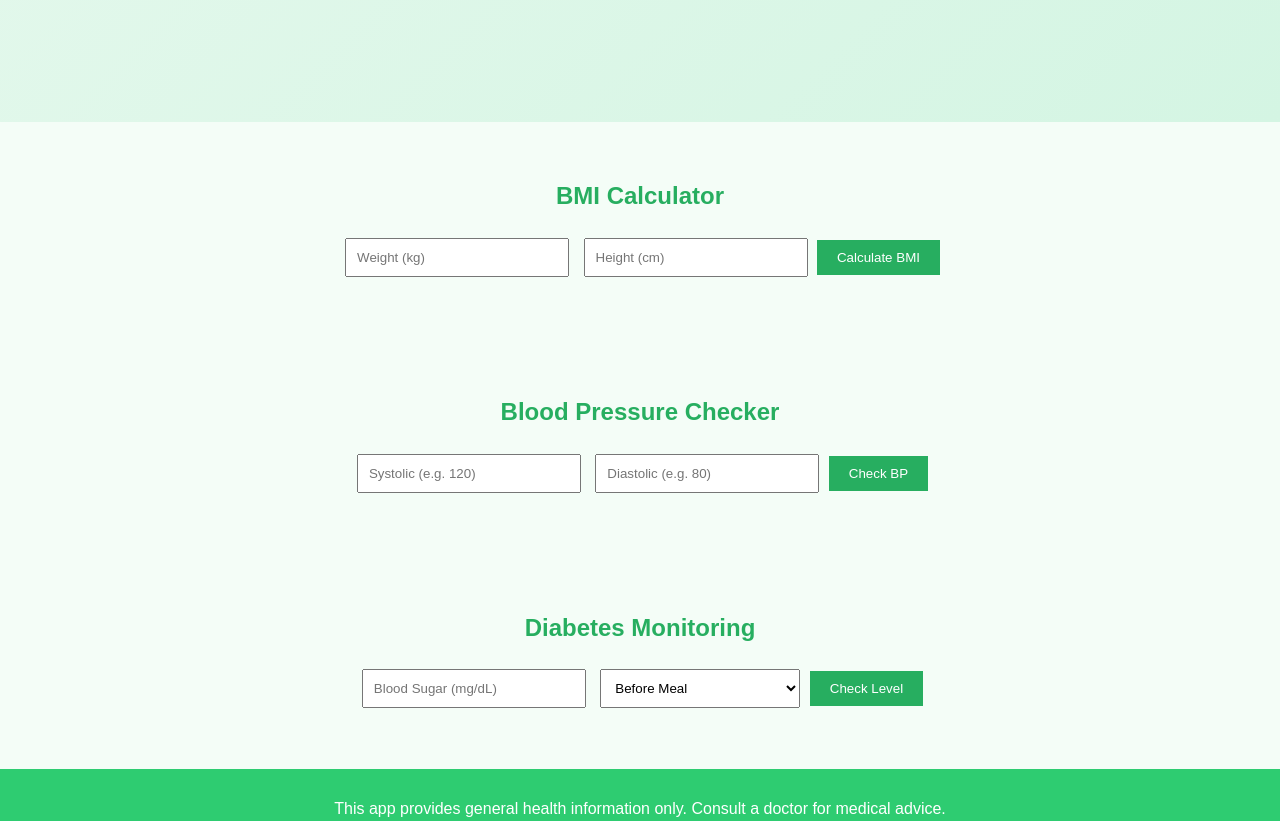
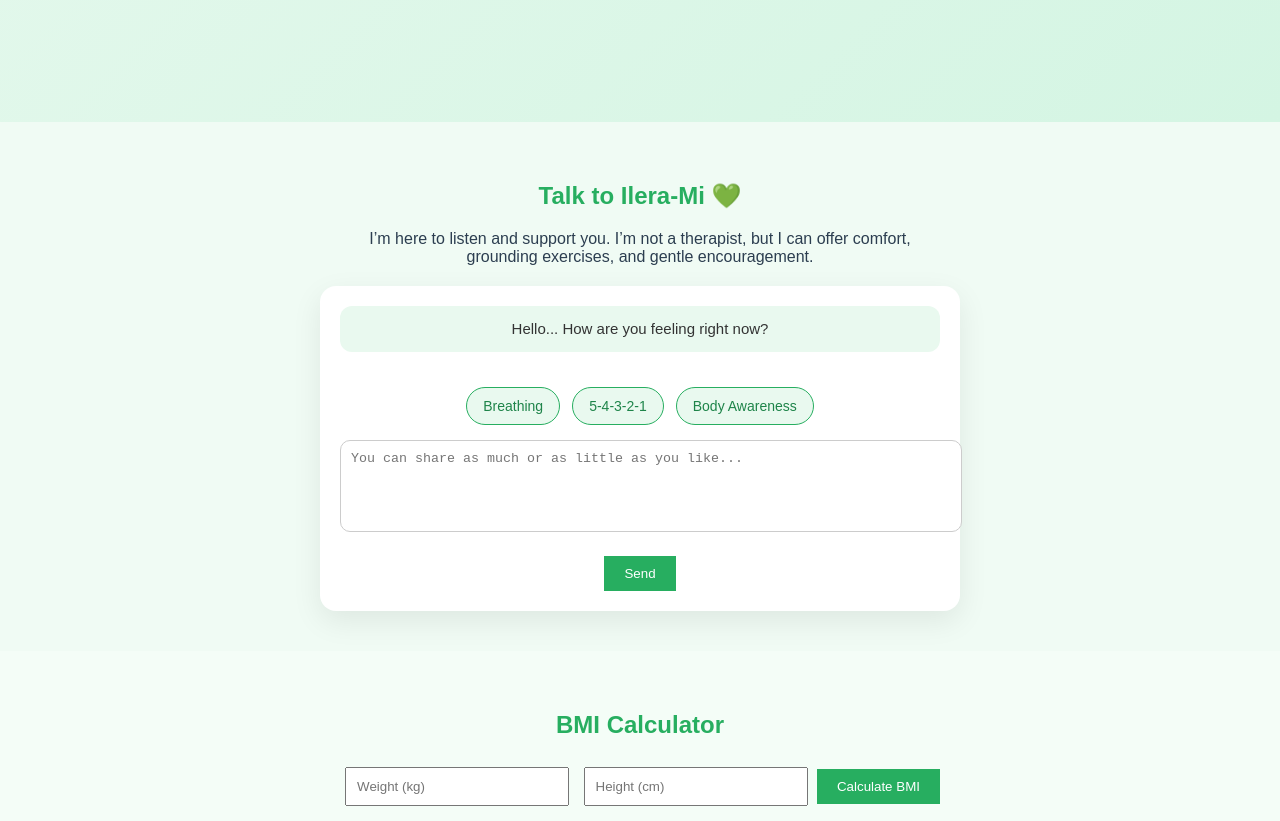
Before and after one commit to Jerry1921/ilera-mi, a plain HTML site: page index.html in a window 1280 px wide. Shown: the part 820-1641 px from the top of the page. Drawn offline with Linux system fonts and the light colour scheme.

Commit message:
added ai helper

```diff
--- a/index.html
+++ b/index.html
@@ -41,6 +41,32 @@
     </div>
 </section>
 
+<section class="section ai-section" id="support">
+    <h2>Talk to Ilera-Mi 💚</h2>
+    <p class="ai-intro">
+        I’m here to listen and support you. I’m not a therapist, but I can offer
+        comfort, grounding exercises, and gentle encouragement.
+    </p>
+
+    <div class="ai-box">
+        <div id="aiChat" class="ai-chat">
+            <div class="ai-message">
+                Hello...
+                How are you feeling right now?
+            </div>
+        </div>
+        <div class="grounding-buttons">
+            <button onclick="breathingExercise()"> Breathing</button>
+            <button onclick="sensoryExercise()"> 5-4-3-2-1</button>
+            <button onclick="bodyExercise()"> Body Awareness</button>
+        </div>
+
+
+        <textarea id="userInput" placeholder="You can share as much or as little as you like..."></textarea>
+        <button onclick="aiRespond()">Send</button>
+    </div>
+</section>
+
 
 <section class="section" id="bmi">
     <h2>BMI Calculator</h2>
--- a/script.js
+++ b/script.js
@@ -1,3 +1,100 @@
+function addAIMessage(text) {
+    const chat = document.getElementById("aiChat");
+    const msg = document.createElement("div");
+    msg.className = "ai-message typing";
+    chat.appendChild(msg);
+
+    let index = 0;
+    const speed = 60; // typing speed (lower = faster)
+
+    function typeChar() {
+        if (index < text.length) {
+            msg.innerText += text.charAt(index);
+            index++;
+            chat.scrollTop = chat.scrollHeight;
+            setTimeout(typeChar, speed);
+        } else {
+            msg.classList.remove("typing"); // stop cursor
+        }
+    }
+
+    typeChar();
+}
+
+
+function breathingExercise() {
+    addAIMessage(
+        "Let’s try a gentle breathing exercise together \n\n" +
+        "Inhale slowly through your nose for 4 seconds.\n" +
+        "Hold gently for 2 seconds.\n" +
+        "Exhale softly through your mouth for 6 seconds.\n\n" +
+        "We can repeat this a few times if you’d like."
+    );
+}
+
+function sensoryExercise() {
+    addAIMessage(
+        "Let’s do a grounding exercise called 5-4-3-2-1 \n\n" +
+        "Take a moment and notice:\n" +
+        "• 5 things you can see\n" +
+        "• 4 things you can feel\n" +
+        "• 3 things you can hear\n" +
+        "• 2 things you can smell\n" +
+        "• 1 thing you can taste\n\n" +
+        "There’s no rush. Take your time."
+    );
+}
+
+function bodyExercise() {
+    addAIMessage(
+        "Here’s a gentle body awareness exercise \n\n" +
+        "Notice where your body is touching the chair or floor.\n" +
+        "Let your shoulders soften.\n" +
+        "Unclench your jaw and relax your brow.\n\n" +
+        "You don’t need to change anything — just notice."
+    );
+}
+
+function aiRespond() {
+    const input = document.getElementById("userInput");
+    const chat = document.getElementById("aiChat");
+
+    if (!input.value.trim()) return;
+
+    // User message
+    const userMsg = document.createElement("div");
+    userMsg.className = "ai-message user-message";
+    userMsg.innerText = input.value;
+    chat.appendChild(userMsg);
+
+    const text = input.value.toLowerCase();
+    input.value = "";
+
+    let response = "Thank you for sharing that. You don’t have to go through things alone.";
+
+    if (text.includes("sad") || text.includes("down") || text.includes("cry")) {
+        response = "That sounds really heavy. It makes sense you’d feel this way. You’re not weak for feeling this.";
+    }
+    else if (text.includes("anxious") || text.includes("worried") || text.includes("panic")) {
+        response = "I hear that anxiety is showing up for you. Would you like to try a short breathing exercise together?";
+    }
+    else if (text.includes("lonely")) {
+        response = "Feeling lonely can be really painful. You deserve connection and care.";
+    }
+    else if (text.includes("stress")) {
+        response = "That sounds stressful. Sometimes even pausing for a few slow breaths can help a little.";
+    }
+    else if (text.includes("breathing")) {
+        response = "Let’s try this together: inhale slowly for 4 seconds, hold for 2, exhale gently for 6. We can do it a few times.";
+    }
+
+    setTimeout(() => {
+    addAIMessage(response);
+    }, 600);
+
+
+}
+
 function calculateBMI() {
     const weight = document.getElementById("weight").value;
     const height = document.getElementById("height").value / 100;
--- a/style.css
+++ b/style.css
@@ -33,6 +33,7 @@ nav a {
     padding: 80px 10%;
     background: linear-gradient(135deg, #e9f9ef, #d4f5e3);
     min-height: 90vh;
+    gap: 20px;
 }
 
 .hero-text {
@@ -55,13 +56,13 @@ nav a {
 }
 
 .subtitle-box {
-    border: 2px solid #27ae60;   /* green border */
-    padding: 15px 25px;          /* inner space */
-    border-radius: 12px;         /* rounded corners */
-    display: inline-block;       /* fit box to content */
-    font-size: 22px;             /* subtitle font size */
-    color: #2c3e50;              /* text color */
-    margin-top: 20px;            /* spacing from title */
+    border: 2px solid #27ae60;
+    padding: 15px 25px;
+    border-radius: 12px;
+    display: inline-block;
+    font-size: 22px;
+    color: #2c3e50;
+    margin-top: 20px;
     place-content: left;
 }
 
@@ -128,6 +129,94 @@ footer {
     padding: 15px;
 }
 
+.grounding-buttons {
+    display: flex;
+    gap: 12px;
+    justify-content: center;
+    margin: 15px 0;
+    flex-wrap: wrap;
+}
+
+.grounding-buttons button {
+    background: #e9f9ef;
+    border: 1px solid #27ae60;
+    color: #1e8449;
+    padding: 10px 16px;
+    border-radius: 20px;
+    font-size: 14px;
+    cursor: pointer;
+    transition: all 0.3s ease;
+}
+
+.grounding-buttons button:hover {
+    background: #27ae60;
+    color: white;
+}
+
+.ai-message.typing::after {
+    content: "▍";
+    animation: blink 1s infinite;
+    margin-left: 4px;
+    color: #1e8449;
+}
+
+@keyframes blink {
+    0%, 50%, 100% { opacity: 1; }
+    25%, 75% { opacity: 0; }
+}
+
+
+.ai-section {
+    background: #f0fbf4;
+}
+
+.ai-intro {
+    max-width: 600px;
+    margin: 0 auto 20px;
+    font-size: 16px;
+    color: #2c3e50;
+}
+
+.ai-box {
+    max-width: 600px;
+    margin: 0 auto;
+    background: white;
+    border-radius: 16px;
+    padding: 20px;
+    box-shadow: 0 10px 30px rgba(0,0,0,0.08);
+}
+
+.ai-chat {
+    max-height: 250px;
+    overflow-y: auto;
+    margin-bottom: 15px;
+}
+
+.ai-message {
+    background: #e9f9ef;
+    padding: 12px 16px;
+    border-radius: 12px;
+    margin-bottom: 10px;
+    font-size: 15px;
+    line-height: 1.5;
+}
+
+.user-message {
+    background: #d4f5e3;
+    text-align: right;
+}
+
+textarea {
+    width: 100%;
+    height: 70px;
+    padding: 10px;
+    border-radius: 10px;
+    border: 1px solid #ccc;
+    resize: none;
+    margin-bottom: 10px;
+}
+
+
 
 /* ---------------------------
    Mobile Responsive Styles
```
